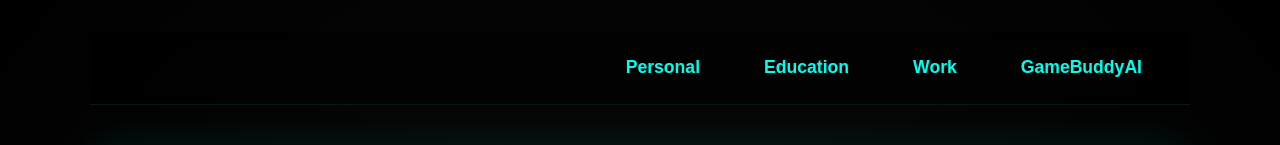
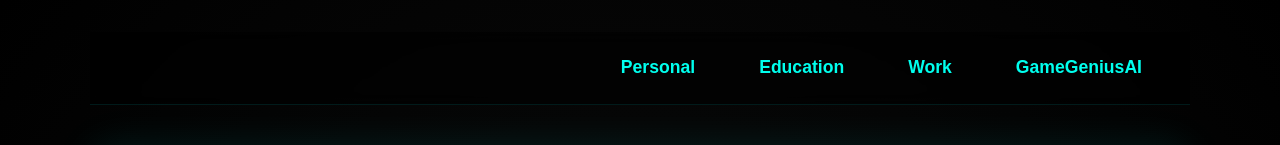
Before and after one commit to KyleWhite22/Portfolio, a React (Vite) app in the folder client/: page / in a window 1280 px wide. Shown: the top 145 px of the page. Built offline with nearby package versions, Linux system fonts and the light colour scheme; no server answers.

Commit message:
Chnaged Name to GameGenisuAI on HomeScreen

```diff
--- a/client/src/pages/Home.jsx
+++ b/client/src/pages/Home.jsx
@@ -11,7 +11,7 @@ function Home() {
             <Link to="/personal" className="nav-link">Personal</Link>
             <Link to="/education" className="nav-link">Education</Link>
             <Link to="/work" className="nav-link">Work</Link>
-            <Link to="/GameAILogin" className="nav-link">GameBuddyAI</Link>
+            <Link to="/GameAILogin" className="nav-link">GameGeniusAI</Link>
           </nav>
         </header>
 
```
